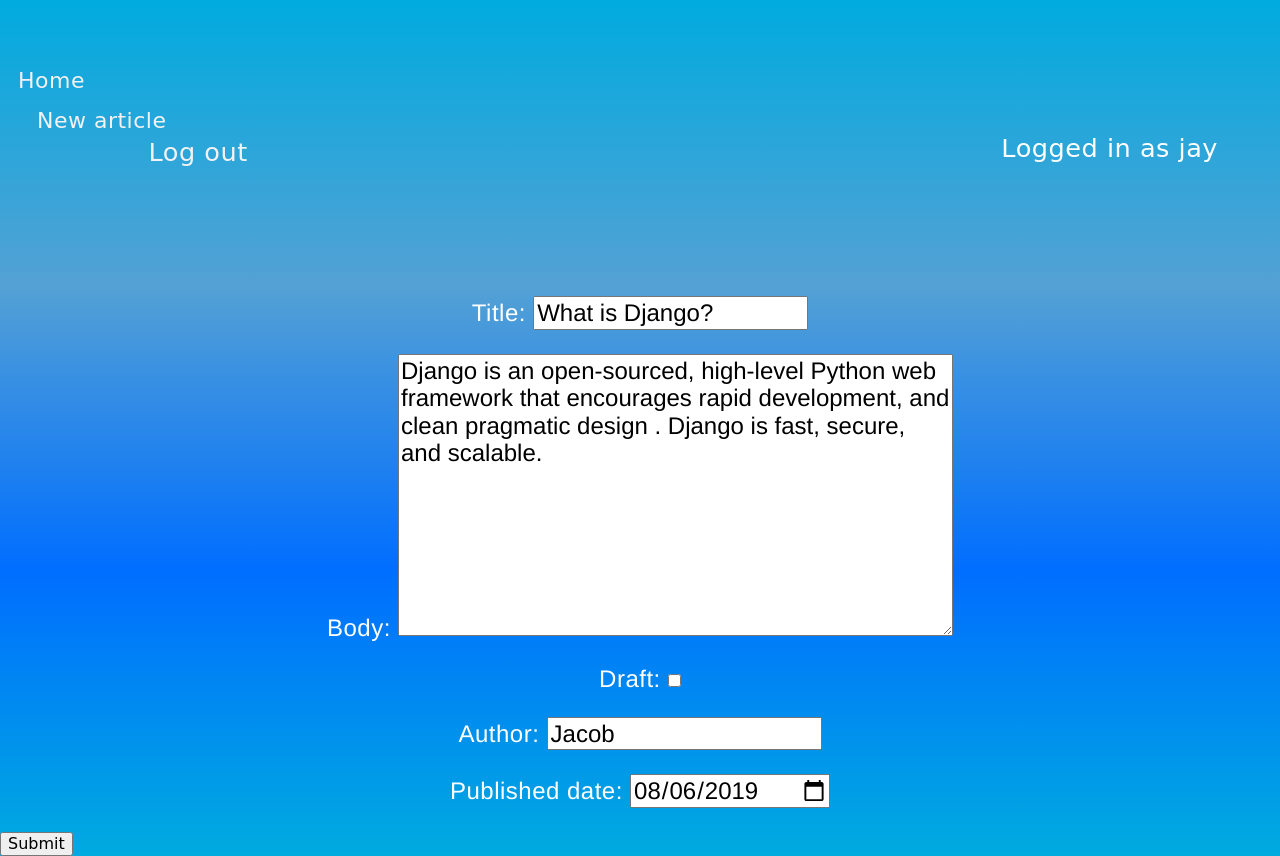
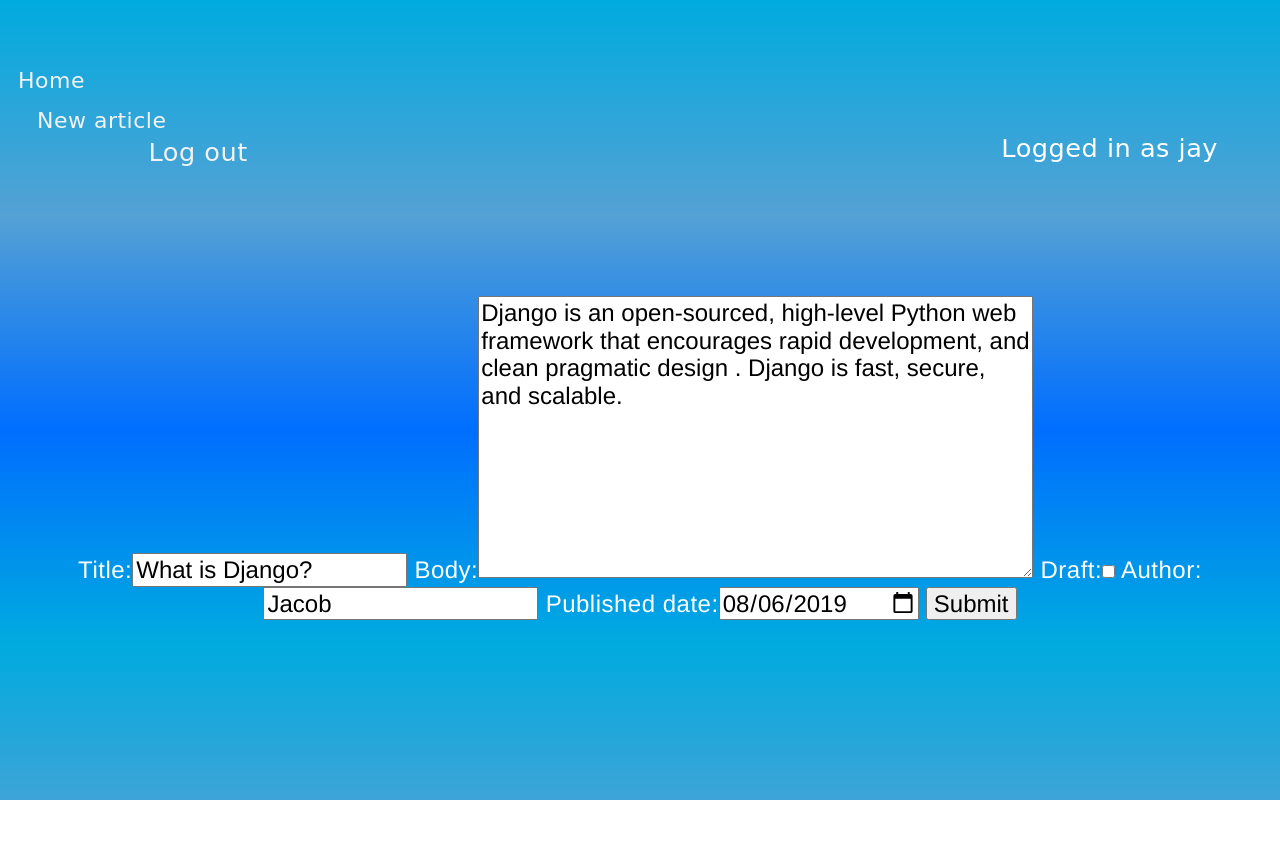
Before and after one commit to jaybenaim/wdi-blog-app, a Django app: page /article/4/edit in a window 1280 px wide. After the commit the page ends 800 px from the top, so only its background shows below. Run offline with Django 3.2, Linux system fonts and the light colour scheme; a user stored in the database is signed in; data comes from the database, SQL or seed files in the repository; both versions use the stored data as it was after the commit; some web fonts are replaced.

Commit message:
styled submit button

```diff
--- a/blog_app/static/style.css
+++ b/blog_app/static/style.css
@@ -140,14 +140,9 @@ h6 {
 .edit-form-container {
     margin-top: 100px;
 }
-/* .new-article-submit-button {
-    display: block;
-    width: 50%;
-    text-align: center;
-    font-size: 24px;
-    margin-left: 100px;
-
-} */
+.new-article-submit-button {
+    margin-top: 20px;
+}
 @keyframes change_color {
     10% {
         color: rgb(253, 72, 72);
--- a/blog_app/templates/edit_article.html
+++ b/blog_app/templates/edit_article.html
@@ -3,7 +3,8 @@
 <div class='edit-form-container'>
     <form action="{% url 'edit_article' article.id %}" method="POST">
         {% csrf_token %}
-        {{ form.as_p }}
-        <input type="submit" name="submit" value="Submit">
+        <div class='new-article-submit-button'>
+            <p> {{ form }} <input  type="submit" name="submit" value="Submit"> </p>
+        </div>
 </div>
 {% endblock %}
--- a/blog_app/views.py
+++ b/blog_app/views.py
@@ -8,6 +8,7 @@ from django.contrib.auth import login
 from django.contrib.auth.forms import UserCreationForm
 from django.contrib.auth import authenticate
 from django.urls import reverse
+
 
 
 def root(request):
```
Also changed, not shown: db.sqlite3.
